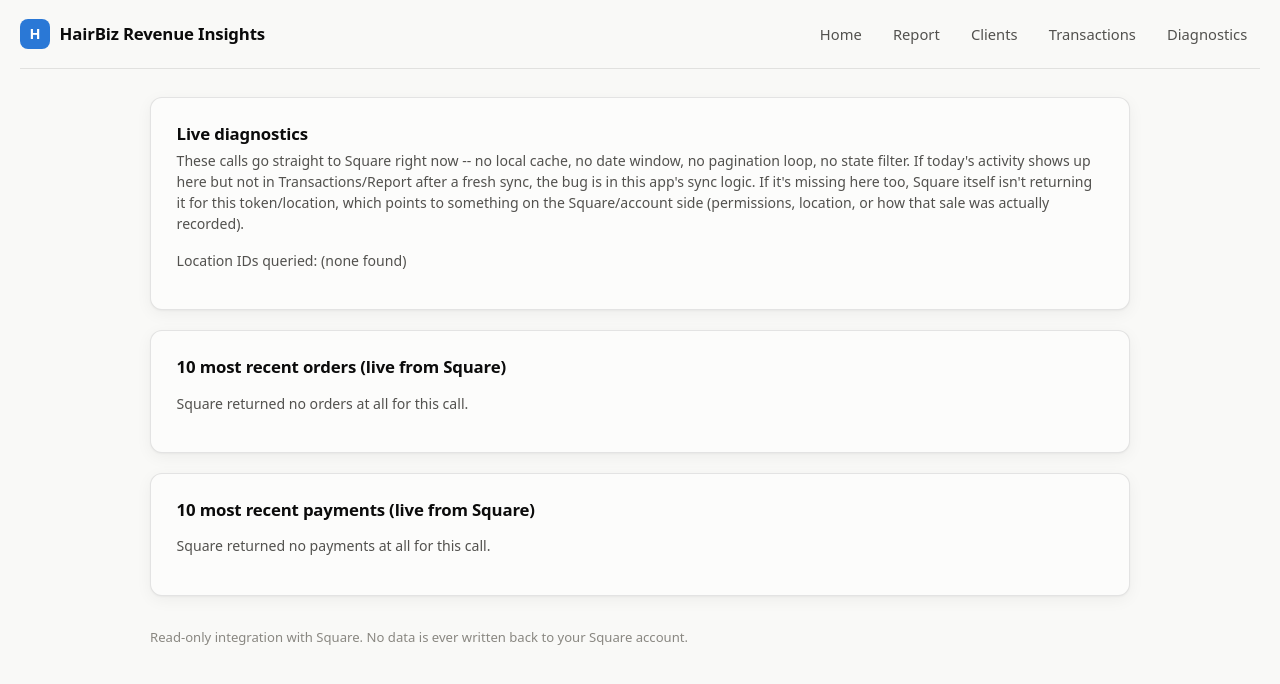
After one commit to rwhalen0406/hairbiz, a Flask app: template templates/diagnostics.html in a window 1280 px wide. The commit adds this page. Shown: the top 684 px of the page. Run offline with Flask 3, Linux system fonts and the light colour scheme; the template is opened without the code that fills it, so the values that code supplies are empty.

Commit message:
Add a live diagnostics page bypassing sync/cache entirely
New /diagnostics page calls Square directly for the 10 most recent
orders and payments -- no date window, no state filter, no
pagination loop, no local cache. Isolates whether a "missing recent
data" symptom is in this app's sync/analysis logic or upstream at
Square: if recent activity shows up here but not after a fresh sync,
the bug is in sync.py/square_client.py's pagination or date-window
construction; if it's missing here too, Square isn't returning it for
this token/location at all, which points to something on the
Square/account side instead.

Considered switching to Square's legacy /v2/transactions endpoint per
user request, but that API is deprecated and Square discourages new
usage -- this diagnostic approach gets the same "just show me the
truth" value without depending on it.

```diff
--- a/app.py
+++ b/app.py
@@ -7,7 +7,7 @@ import analysis
 import config
 import db
 import recommendations
-from square_client import SquareAPIError, SquareAuthError
+from square_client import SquareAPIError, SquareAuthError, SquareClient
 
 app = Flask(__name__)
 app.secret_key = config.FLASK_SECRET_KEY
@@ -146,6 +146,57 @@ def client_lookup():
     return render_template("clients.html", query=query, results=results)
 
 
+@app.route("/diagnostics")
+def diagnostics():
+    if not config.SQUARE_ACCESS_TOKEN:
+        flash("No Square access token configured.", "error")
+        return redirect(url_for("index"))
+
+    try:
+        client = SquareClient()
+        with db.get_connection() as conn:
+            location_ids = [row["id"] for row in conn.execute("SELECT id FROM locations").fetchall()]
+        if not location_ids and config.SQUARE_LOCATION_ID:
+            location_ids = [config.SQUARE_LOCATION_ID]
+
+        recent_orders = client.most_recent_orders(location_ids, limit=10) if location_ids else []
+        recent_payments = client.most_recent_payments(limit=10)
+    except SquareAuthError as exc:
+        flash(f"Square rejected the request: {exc}", "error")
+        return redirect(url_for("index"))
+    except SquareAPIError as exc:
+        flash(f"Diagnostics call failed: {exc}", "error")
+        return redirect(url_for("index"))
+
+    orders_view = [
+        {
+            "id": o.get("id"),
+            "created_at": o.get("created_at"),
+            "state": o.get("state"),
+            "total": (o.get("total_money") or {}).get("amount", 0) / 100.0,
+            "location_id": o.get("location_id"),
+        }
+        for o in recent_orders
+    ]
+    payments_view = [
+        {
+            "id": p.get("id"),
+            "created_at": p.get("created_at"),
+            "status": p.get("status"),
+            "amount": (p.get("amount_money") or {}).get("amount", 0) / 100.0,
+            "order_id": p.get("order_id"),
+        }
+        for p in recent_payments
+    ]
+
+    return render_template(
+        "diagnostics.html",
+        orders=orders_view,
+        payments=payments_view,
+        location_ids=location_ids,
+    )
+
+
 @app.route("/transactions")
 def transactions():
     with db.get_connection() as conn:
--- a/templates/base.html
+++ b/templates/base.html
@@ -17,6 +17,7 @@
       <a href="{{ url_for('report') }}" class="{{ 'active' if request.endpoint == 'report' }}">Report</a>
       <a href="{{ url_for('client_lookup') }}" class="{{ 'active' if request.endpoint == 'client_lookup' }}">Clients</a>
       <a href="{{ url_for('transactions') }}" class="{{ 'active' if request.endpoint == 'transactions' }}">Transactions</a>
+      <a href="{{ url_for('diagnostics') }}" class="{{ 'active' if request.endpoint == 'diagnostics' }}">Diagnostics</a>
     </nav>
   </header>
 
--- /dev/null
+++ b/templates/diagnostics.html
@@ -0,0 +1,66 @@
+{% extends "base.html" %}
+{% block title %}Diagnostics — HairBiz Revenue Insights{% endblock %}
+{% block content %}
+
+<section class="card">
+  <h2>Live diagnostics</h2>
+  <p class="card-subtitle">
+    These calls go straight to Square right now -- no local cache, no date window,
+    no pagination loop, no state filter. If today's activity shows up here but not
+    in Transactions/Report after a fresh sync, the bug is in this app's sync logic.
+    If it's missing here too, Square itself isn't returning it for this token/location,
+    which points to something on the Square/account side (permissions, location, or
+    how that sale was actually recorded).
+  </p>
+  <p class="hint">Location IDs queried: {{ location_ids|join(", ") if location_ids else "(none found)" }}</p>
+</section>
+
+<section class="card">
+  <h2>10 most recent orders (live from Square)</h2>
+  {% if orders %}
+  <div class="table-wrap">
+    <table>
+      <thead><tr><th>Date</th><th>Order ID</th><th>State</th><th class="num">Total</th><th>Location</th></tr></thead>
+      <tbody>
+        {% for o in orders %}
+        <tr>
+          <td>{{ o.created_at }}</td>
+          <td><code>{{ o.id }}</code></td>
+          <td>{{ o.state }}</td>
+          <td class="num">${{ "%.2f"|format(o.total) }}</td>
+          <td>{{ o.location_id }}</td>
+        </tr>
+        {% endfor %}
+      </tbody>
+    </table>
+  </div>
+  {% else %}
+    <p class="hint">Square returned no orders at all for this call.</p>
+  {% endif %}
+</section>
+
+<section class="card">
+  <h2>10 most recent payments (live from Square)</h2>
+  {% if payments %}
+  <div class="table-wrap">
+    <table>
+      <thead><tr><th>Date</th><th>Payment ID</th><th>Status</th><th class="num">Amount</th><th>Order ID</th></tr></thead>
+      <tbody>
+        {% for p in payments %}
+        <tr>
+          <td>{{ p.created_at }}</td>
+          <td><code>{{ p.id }}</code></td>
+          <td>{{ p.status }}</td>
+          <td class="num">${{ "%.2f"|format(p.amount) }}</td>
+          <td><code>{{ p.order_id }}</code></td>
+        </tr>
+        {% endfor %}
+      </tbody>
+    </table>
+  </div>
+  {% else %}
+    <p class="hint">Square returned no payments at all for this call.</p>
+  {% endif %}
+</section>
+
+{% endblock %}
```
Also changed, not shown: square_client.py (+20 -0 lines).
